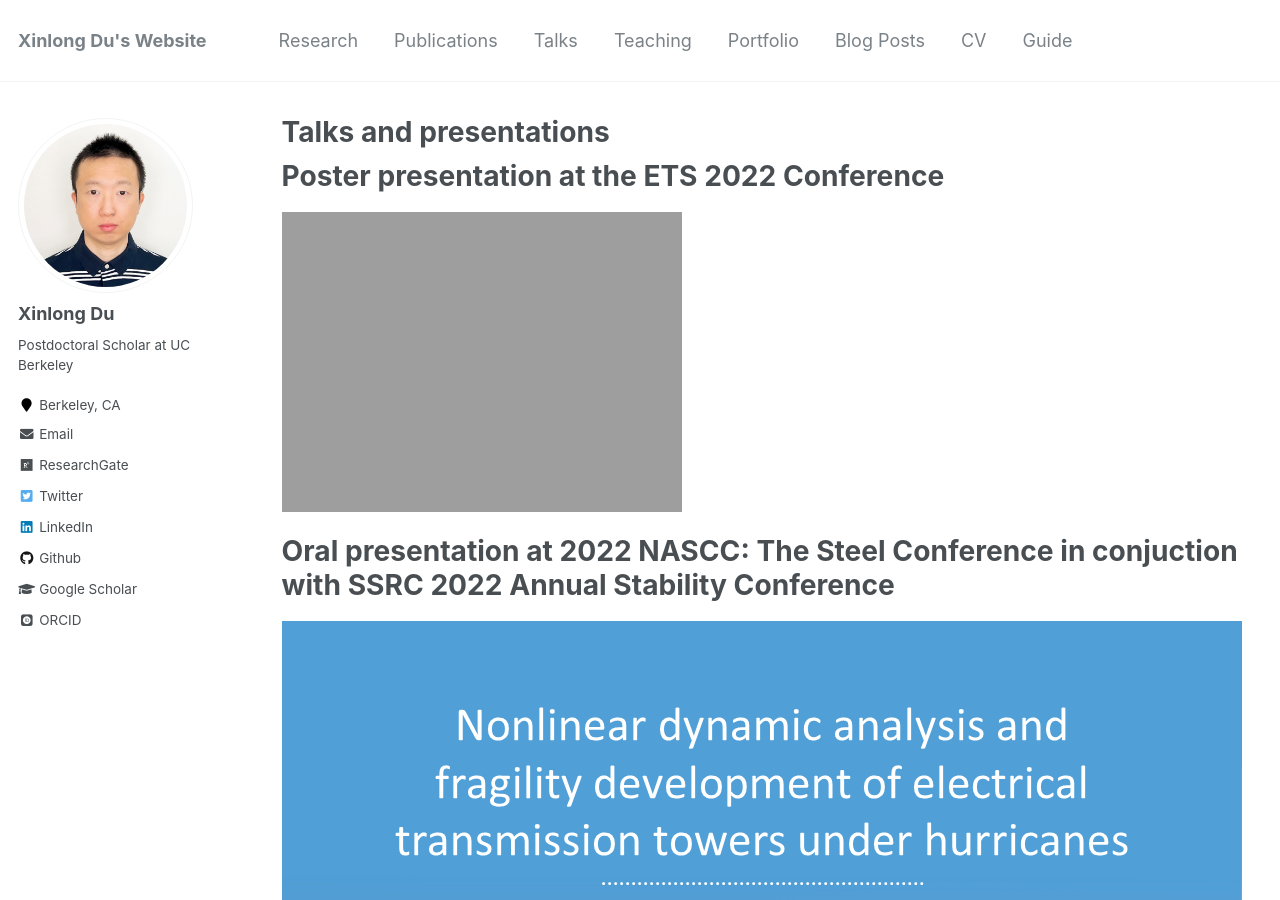
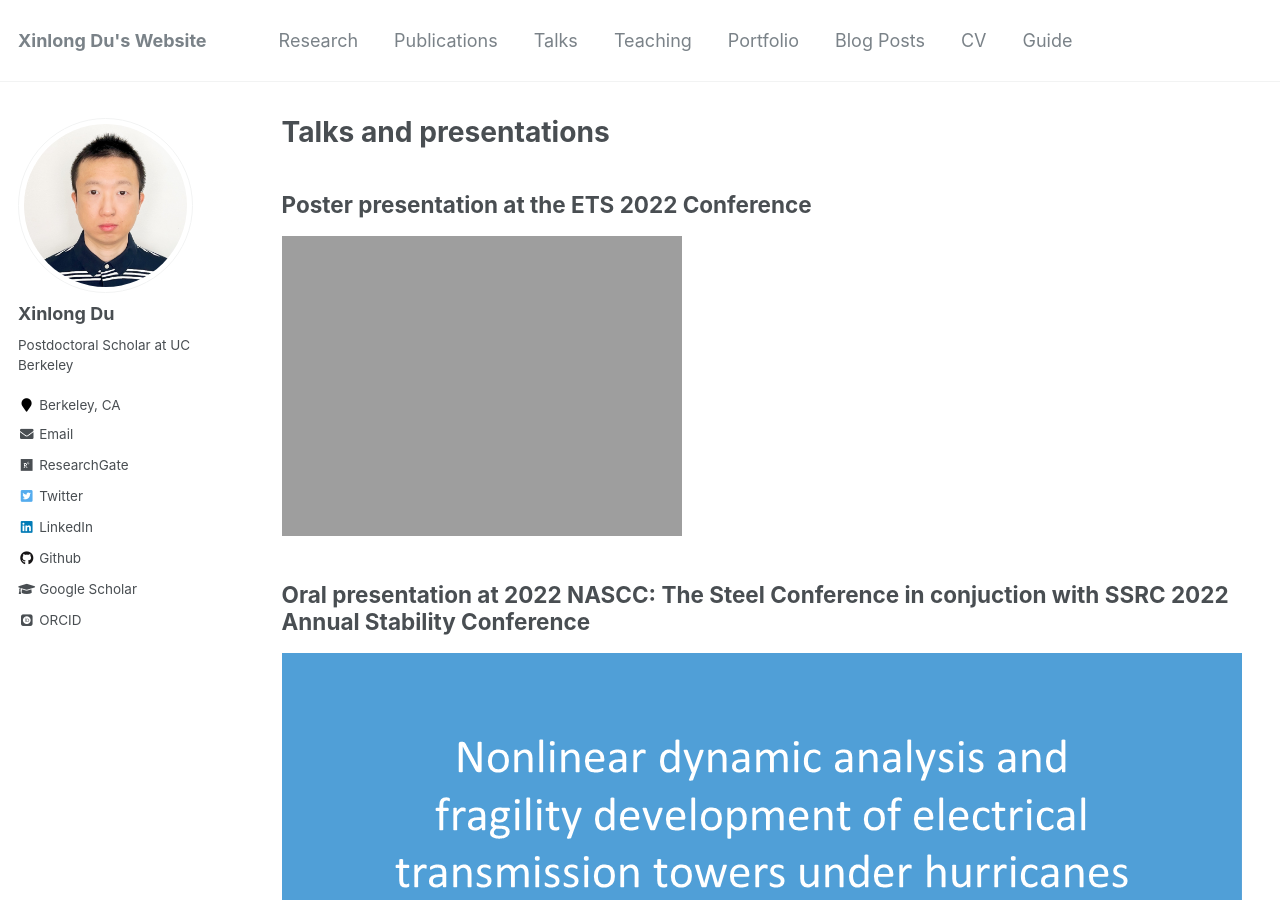
Before and after one commit to xinlong-du/xinlong-du.github.io, a Jekyll site: the page built from _pages/talks.md, in a window 1280 px wide and 900 px high. Built offline with Jekyll 4.4.1, drawn with Linux system fonts in a browser that asks for light colours; some web fonts are replaced.

Commit message:
Update header

```diff
--- a/_pages/talks.md
+++ b/_pages/talks.md
@@ -5,14 +5,13 @@ permalink: /talks/
 author_profile: true
 ---
 
-Poster presentation at the ETS 2022 Conference
-======
+## Poster presentation at the ETS 2022 Conference
 ![Alt text](http://xinlong-du.github.io/files/ETS_Poster.png)
 
-Oral presentation at 2022 NASCC: The Steel Conference in conjuction with SSRC 2022 Annual Stability Conference
-======
+
+## Oral presentation at 2022 NASCC: The Steel Conference in conjuction with SSRC 2022 Annual Stability Conference
 ![Alt text](http://xinlong-du.github.io/files/SSRC_Presentation.png)
 
-Oral presentation at Engineering Mechanics Institute (EMI) Conference 2021
-======
+
+## Oral presentation at Engineering Mechanics Institute (EMI) Conference 2021
 ![Alt text](http://xinlong-du.github.io/files/EMI_Presentation.png)
```
Also changed, not shown: _pages/publications.md (+2 -4 lines).
